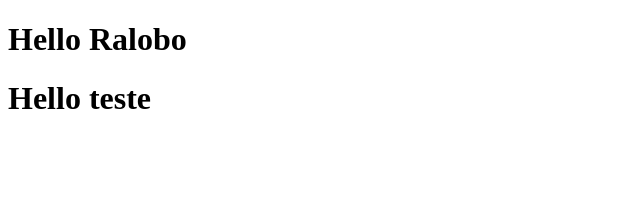
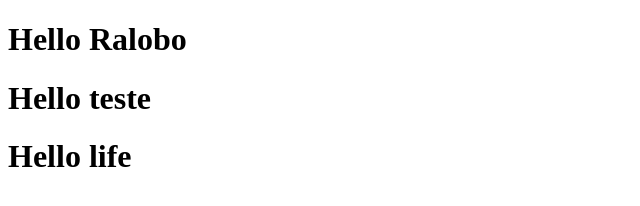
Before and after one commit to RaloboJah/MyProject, a plain HTML site: page index.html in a window 1280 px wide. Shown: the whole page, without its empty margins (0-640 px from the left). Drawn offline with Linux system fonts and the light colour scheme.

Commit message:
first commit

```diff
--- a/index.html
+++ b/index.html
@@ -8,5 +8,6 @@
   <body>
     <h1>Hello Ralobo</h1>
     <h1>Hello teste</h1>
+    <h1>Hello life</h1>
   </body>
 </html>
```
